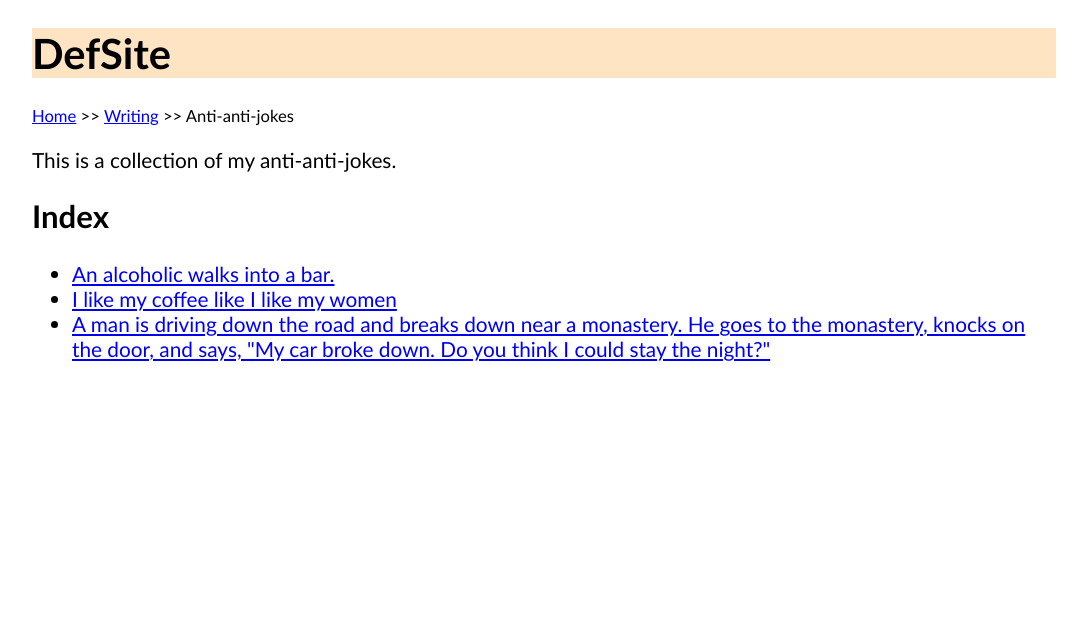
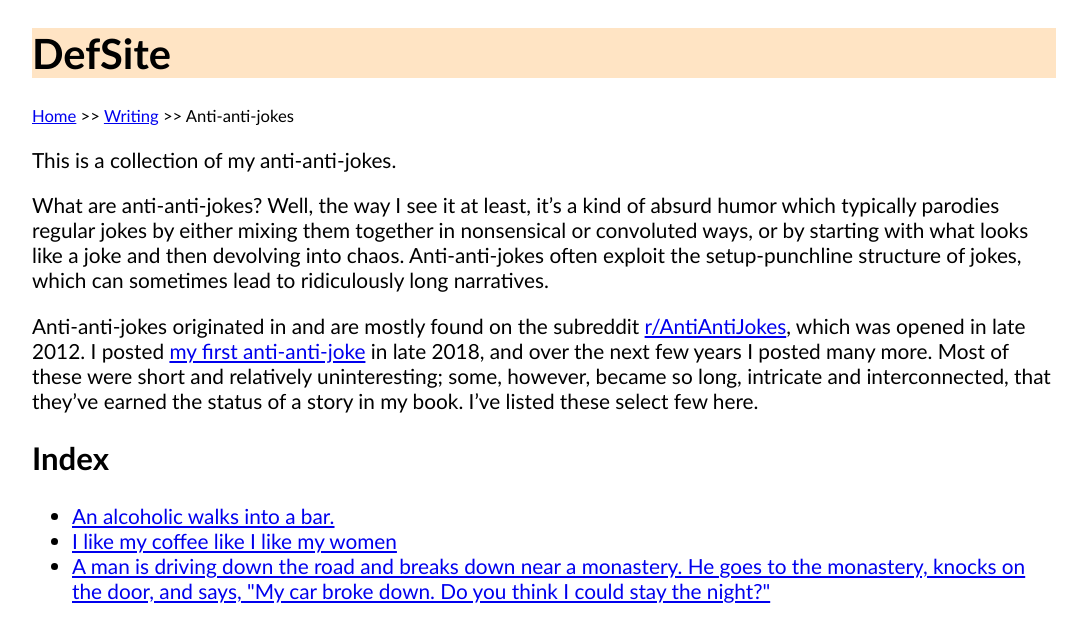
Before and after one commit to NewDefectus/newdefectus.github.io, a Jekyll site: the page built from writing/anti-anti-jokes/index.md, in a window 1280 px wide. Shown: the top 642 px of the page, without its empty margins (96-1183 px from the left). Built offline with Jekyll 4.4.1, drawn with Linux system fonts in a browser that asks for light colours.

Commit message:
Add explanation of anti-anti-jokes on index

```diff
--- a/writing/anti-anti-jokes/index.md
+++ b/writing/anti-anti-jokes/index.md
@@ -5,3 +5,7 @@ categories: writing anti-anti-jokes
 ---
 
 This is a collection of my anti-anti-jokes.
+
+What are anti-anti-jokes? Well, the way I see it at least, it's a kind of absurd humor which typically parodies regular jokes by either mixing them together in nonsensical or convoluted ways, or by starting with what looks like a joke and then devolving into chaos. Anti-anti-jokes often exploit the setup-punchline structure of jokes, which can sometimes lead to ridiculously long narratives.
+
+Anti-anti-jokes originated in and are mostly found on the subreddit [r/AntiAntiJokes](https://www.reddit.com/r/AntiAntiJokes/), which was opened in late 2012. I posted [my first anti-anti-joke](https://www.reddit.com/r/AntiAntiJokes/comments/ab53gs/there_are_10_types_of_people/) in late 2018, and over the next few years I posted many more. Most of these were short and relatively uninteresting; some, however, became so long, intricate and interconnected, that they've earned the status of a story in my book. I've listed these select few here.
```
